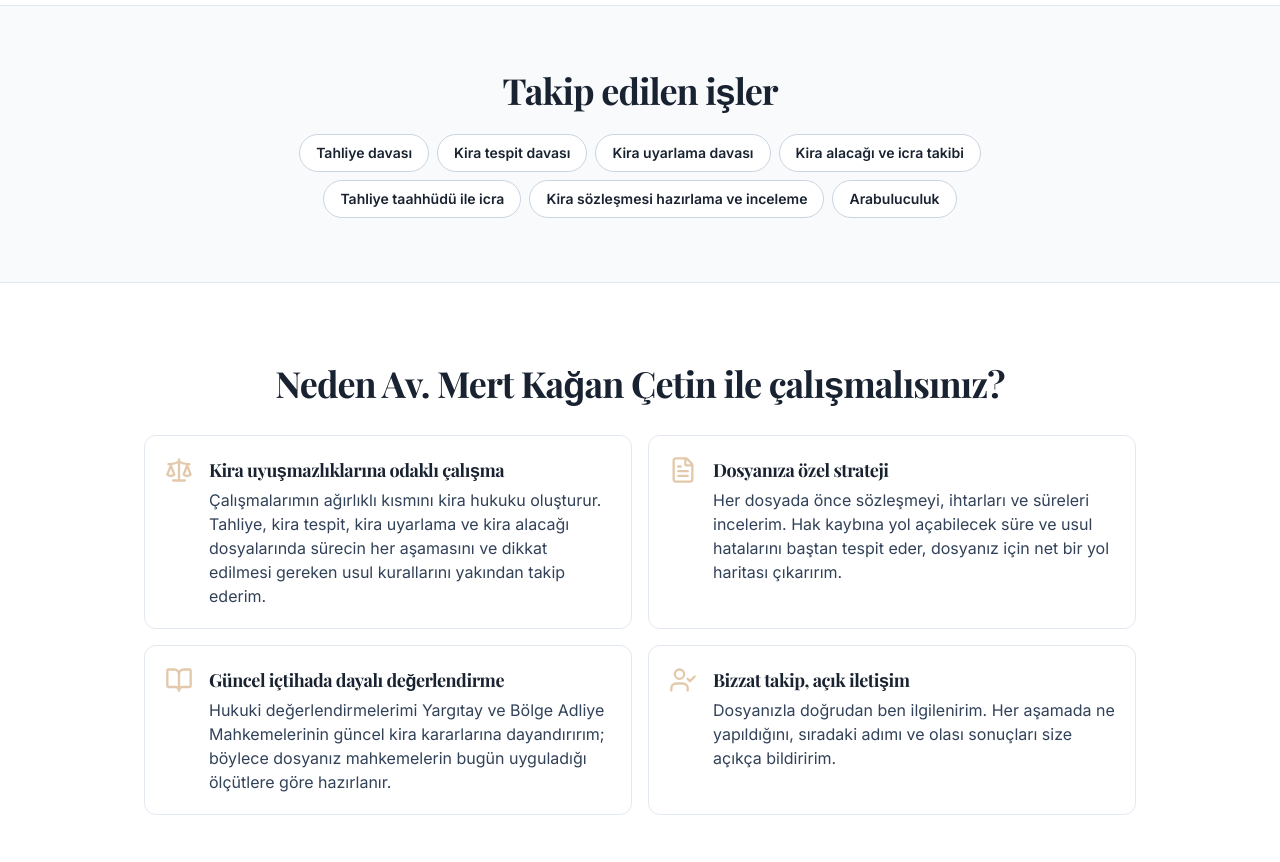
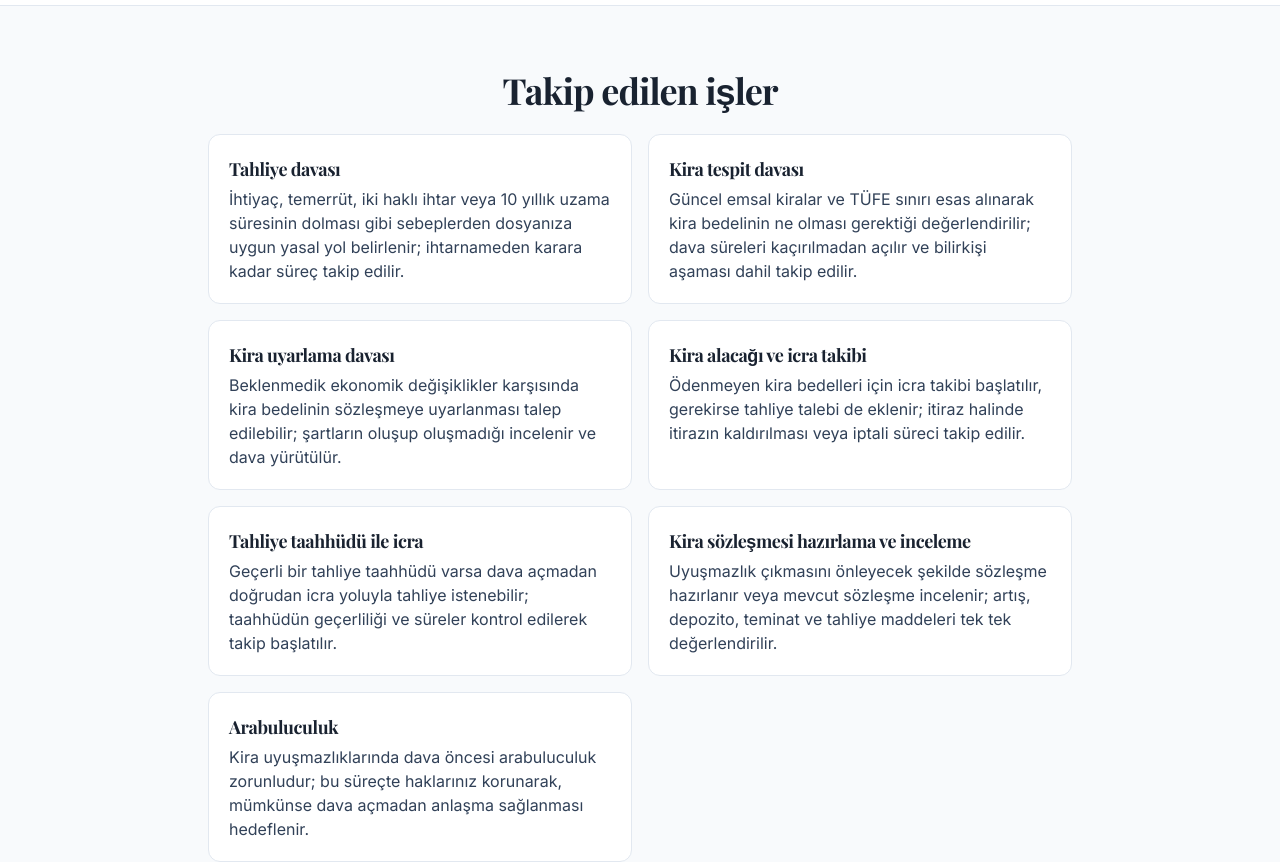
Before and after one commit to pixelmirage/site, a Next.js app: page /izmir-kira-avukati in a window 1280 px wide. Shown: the part 1080-1942 px from the top of the page. Built offline with nearby package versions, Linux system fonts and the light colour scheme; no server answers.

Commit message:
Kira sayfası: Takip edilen işler için açıklamalar (#48)
Co-authored-by: pixelmirage <203583957+pixelmirage@users.noreply.github.com>

```diff
--- a/src/app/izmir-kira-avukati/page.tsx
+++ b/src/app/izmir-kira-avukati/page.tsx
@@ -32,13 +32,13 @@ export const metadata: Metadata = {
 };
 
 const services = [
-    { name: "Tahliye davası", desc: "İhtiyaç, temerrüt, iki haklı ihtar, 10 yıllık uzama ve yeni malik sebepleriyle tahliye.", url: "/izmir-kira-avukati/kiraci-tahliye-davasi/" },
-    { name: "Kira tespit davası", desc: "Kira bedelinin emsallere göre belirlenmesi.", url: "/izmir-kira-avukati/kira-tespit-davasi/" },
-    { name: "Kira uyarlama davası", desc: "Değişen koşullara göre kira bedelinin uyarlanması.", url: "/izmir-kira-avukati/kira-uyarlama-davasi/" },
-    { name: "Kira alacağı ve icra takibi", desc: "Ödenmeyen kira ve aidat için icra takibi ve itiraz süreci.", url: "/izmir-kira-avukati/kira-borcu-icra/" },
-    { name: "Tahliye taahhüdü ile icra", desc: "Yazılı tahliye taahhüdüne dayalı icra yoluyla tahliye.", url: "/tahliye-taahhutnamesi/" },
-    { name: "Kira sözleşmesi hazırlama ve inceleme", desc: "Konut ve işyeri kira sözleşmelerinin hazırlanması ve incelenmesi.", url: "/izmir-kira-avukati/kira-sozlesmesi-rehberi/" },
-    { name: "Arabuluculuk", desc: "Dava öncesi zorunlu arabuluculuk görüşmelerinde temsil.", url: "/blog/kira-hukukunda-zorunlu-arabuluculuk-sureci/" },
+    { name: "Tahliye davası", desc: "İhtiyaç, temerrüt, iki haklı ihtar veya 10 yıllık uzama süresinin dolması gibi sebeplerden dosyanıza uygun yasal yol belirlenir; ihtarnameden karara kadar süreç takip edilir.", url: "/izmir-kira-avukati/kiraci-tahliye-davasi/" },
+    { name: "Kira tespit davası", desc: "Güncel emsal kiralar ve TÜFE sınırı esas alınarak kira bedelinin ne olması gerektiği değerlendirilir; dava süreleri kaçırılmadan açılır ve bilirkişi aşaması dahil takip edilir.", url: "/izmir-kira-avukati/kira-tespit-davasi/" },
+    { name: "Kira uyarlama davası", desc: "Beklenmedik ekonomik değişiklikler karşısında kira bedelinin sözleşmeye uyarlanması talep edilebilir; şartların oluşup oluşmadığı incelenir ve dava yürütülür.", url: "/izmir-kira-avukati/kira-uyarlama-davasi/" },
+    { name: "Kira alacağı ve icra takibi", desc: "Ödenmeyen kira bedelleri için icra takibi başlatılır, gerekirse tahliye talebi de eklenir; itiraz halinde itirazın kaldırılması veya iptali süreci takip edilir.", url: "/izmir-kira-avukati/kira-borcu-icra/" },
+    { name: "Tahliye taahhüdü ile icra", desc: "Geçerli bir tahliye taahhüdü varsa dava açmadan doğrudan icra yoluyla tahliye istenebilir; taahhüdün geçerliliği ve süreler kontrol edilerek takip başlatılır.", url: "/tahliye-taahhutnamesi/" },
+    { name: "Kira sözleşmesi hazırlama ve inceleme", desc: "Uyuşmazlık çıkmasını önleyecek şekilde sözleşme hazırlanır veya mevcut sözleşme incelenir; artış, depozito, teminat ve tahliye maddeleri tek tek değerlendirilir.", url: "/izmir-kira-avukati/kira-sozlesmesi-rehberi/" },
+    { name: "Arabuluculuk", desc: "Kira uyuşmazlıklarında dava öncesi arabuluculuk zorunludur; bu süreçte haklarınız korunarak, mümkünse dava açmadan anlaşma sağlanması hedeflenir.", url: "/blog/kira-hukukunda-zorunlu-arabuluculuk-sureci/" },
 ];
 
 const steps = [
@@ -166,9 +166,12 @@ export default function IzmirKiraAvukatiPage() {
             <section className="border-y border-slate-200 bg-slate-50 py-12 md:py-16" aria-labelledby="hizmetler">
                 <div className="container mx-auto max-w-4xl px-4">
                     <h2 id="hizmetler" className={`${H2} mb-6 text-center`}>Takip edilen işler</h2>
-                    <ul className="flex flex-wrap justify-center gap-2">
+                    <ul className="grid grid-cols-1 gap-4 sm:grid-cols-2">
                         {services.map((s) => (
-                            <li key={s.name} className="rounded-full border border-slate-300 bg-white px-4 py-2 text-sm font-semibold text-primary">{s.name}</li>
+                            <li key={s.name} className="rounded-xl border border-slate-200 bg-white p-5">
+                                <h3 className="mb-1 text-lg font-bold text-primary">{s.name}</h3>
+                                <p className="text-slate-700">{s.desc}</p>
+                            </li>
                         ))}
                     </ul>
                 </div>
```
